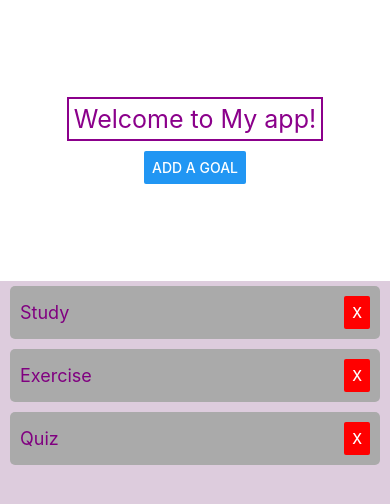
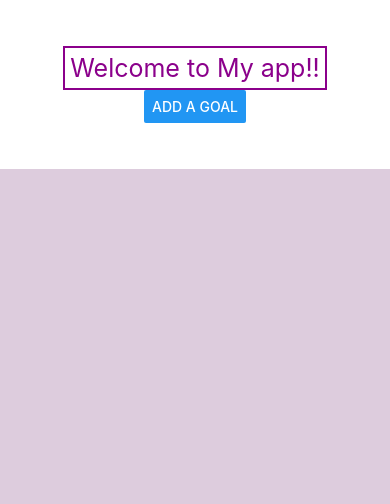
Before and after one commit to YaoyiW27/CS5520, a React Native app: screen / in a window 390 px wide. Shown: the top 504 px of the page. Built offline with nearby package versions, Linux system fonts and the light colour scheme.

Commit message:
debuggeg goalitems scrollview

```diff
--- a/App.js
+++ b/App.js
@@ -1,40 +1,55 @@
 import { StatusBar } from "expo-status-bar";
-import { Button, SafeAreaView, StyleSheet, FlatList, View } from "react-native";
+import {
+  Button,
+  SafeAreaView,
+  ScrollView,
+  StyleSheet,
+  Text,
+  View,
+  FlatList,
+} from "react-native";
 import Header from "./components/Header";
 import { useState } from "react";
 import Input from "./components/Input";
 import GoalItem from "./components/GoalItem";
 
 export default function App() {
+  const [receivedData, setReceivedData] = useState("");
   const [modalVisible, setModalVisible] = useState(false);
-  const [goals, setGoals] = useState([
-    { text: "Study", id: Math.random() },
-    { text: "Exercise", id: Math.random() },
-    { text: "Quiz", id: Math.random() },
-  ]);
-
-  // Handle adding a goal
+  const [goals, setGoals] = useState([]);
+  const appName = "My app!";
+  // update to receive data
   function handleInputData(data) {
-    const newGoal = { text: data, id: Math.random() };
-    setGoals((currentGoals) => [...currentGoals, newGoal]);
+    console.log("App.js ", data);
+    let newGoal = { text: data, id: Math.random() };
+    //make a new obj and store the received data as the obj's text property
+    setGoals((prevGoals) => {
+      return [...prevGoals, newGoal];
+    });
+    // setReceivedData(data);
     setModalVisible(false);
   }
-
-  // Handle deleting a goal
-  function deleteGoal(goalId) {
-    setGoals((currentGoals) => currentGoals.filter((goal) => goal.id !== goalId));
-  }
-
   function dismissModal() {
     setModalVisible(false);
   }
-
+  function handleGoalDelete(deletedId) {
+    setGoals((prevGoals) => {
+      return prevGoals.filter((goalObj) => {
+        return goalObj.id != deletedId;
+      });
+    });
+  }
   return (
     <SafeAreaView style={styles.container}>
       <StatusBar style="auto" />
       <View style={styles.topView}>
-        <Header name="My app!" />
-        <Button title="Add a Goal" onPress={() => setModalVisible(true)} />
+        <Header name={appName}></Header>
+        <Button
+          title="Add a Goal"
+          onPress={function () {
+            setModalVisible(true);
+          }}
+        />
       </View>
       <Input
         textInputFocus={true}
@@ -42,15 +57,24 @@ export default function App() {
         isModalVisible={modalVisible}
         dismissModal={dismissModal}
       />
-
-      <FlatList
-        style={styles.bottomView}
-        data={goals}
-        renderItem={({ item }) => (
-          <GoalItem goal={item} onDelete={deleteGoal} />
-        )}
-        keyExtractor={(item) => item.id.toString()}
-      />
+      <View style={styles.bottomView}>
+        <FlatList
+          contentContainerStyle={styles.scrollViewContainer}
+          data={goals}
+          renderItem={({ item }) => {
+            return <GoalItem deleteHandler={handleGoalDelete} goalObj={item} />;
+          }}
+        />
+        {/* <ScrollView contentContainerStyle={styles.scrollViewContainer}>
+          {goals.map((goalObj) => {
+            return (
+              <View key={goalObj.id} style={styles.textContainer}>
+                <Text style={styles.text}>{goalObj.text}</Text>
+              </View>
+            );
+          })}
+        </ScrollView> */}
+      </View>
     </SafeAreaView>
   );
 }
@@ -59,15 +83,17 @@ const styles = StyleSheet.create({
   container: {
     flex: 1,
     backgroundColor: "#fff",
+    // alignItems: "center",
+    justifyContent: "center",
   },
+  scrollViewContainer: {
+    alignItems: "center",
+  },
+
   topView: {
-    flex: 0.5,
+    flex: 1,
     alignItems: "center",
     justifyContent: "center",
   },
-  bottomView: {
-    flex: 1.5,
-    backgroundColor: "#dcd",
-    paddingHorizontal: 10,
-  },
+  bottomView: { flex: 4, backgroundColor: "#dcd" },
 });
--- a/components/GoalItem.js
+++ b/components/GoalItem.js
@@ -1,28 +1,30 @@
+import { Button, StyleSheet, Text, View } from "react-native";
 import React from "react";
-import { View, Text, StyleSheet, Button } from "react-native";
 
-export default function GoalItem({ goal, onDelete }) {
+export default function GoalItem({ goalObj, deleteHandler }) {
+  function handleDelete() {
+    console.log("deleted");
+    deleteHandler(goalObj.id);
+  }
   return (
-    <View style={styles.goalContainer}>
-      <Text style={styles.goalText}>{goal.text}</Text>
-      <Button title="X" color="red" onPress={() => onDelete(goal.id)} />
+    <View style={styles.textContainer}>
+      <Text style={styles.text}>{goalObj.text}</Text>
+      <Button title="X" color="grey" onPress={handleDelete} />
     </View>
   );
 }
 
 const styles = StyleSheet.create({
-  goalContainer: {
-    flexDirection: "row",
-    justifyContent: "flex-start",
-    alignItems: "center",
-    padding: 10,
-    marginVertical: 5,
+  text: {
+    color: "purple",
+    padding: 5,
+    fontSize: 30,
+  },
+  textContainer: {
     backgroundColor: "#aaa",
     borderRadius: 5,
-  },
-  goalText: {
-    color: "purple",
-    fontSize: 18,
-    flex: 1,
+    marginTop: 50,
+    flexDirection: "row",
+    alignItems: "center",
   },
 });
--- a/components/Header.js
+++ b/components/Header.js
@@ -1,10 +1,11 @@
-import { StyleSheet, Text, View } from "react-native";
+import { StyleSheet, View, Text } from "react-native";
 import React from "react";
 
-export default function Header({ name }) {
+export default function Header({ name, children }) {
   return (
-    <View>
-      <Text style={styles.text}>Welcome to {name}</Text>
+    <View >
+      <Text style={styles.text}>Welcome to {name}!</Text>
+      {children}
     </View>
   );
 }
@@ -16,6 +17,6 @@ const styles = StyleSheet.create({
     borderColor: "darkmagenta",
     borderWidth: 2,
     padding: 5,
-    marginBottom: 10,
+    marginBotton: 10,
   },
 });
--- a/components/Input.js
+++ b/components/Input.js
@@ -1,11 +1,11 @@
 import {
+  Alert,
   Button,
   Modal,
   StyleSheet,
   Text,
   TextInput,
   View,
-  Alert,
   Image,
 } from "react-native";
 import React, { useState } from "react";
@@ -19,17 +19,17 @@ export default function Input({
   const [text, setText] = useState("");
   const [blur, setBlur] = useState(false);
   const minimumChar = 3;
-
   function handleConfirm() {
+    // console.log(text);
     inputHandler(text);
     setText("");
   }
-
   function handleCancel() {
-    Alert.alert("Cancel", "Are you sure you want to cancel?", [
-      { text: "Cancel", style: "cancel" },
+    // hide the modal
+    Alert.alert("Cancel", "Are you sure you want to cancel", [
+      { text: "cancel", style: "cancel" },
       {
-        text: "OK",
+        text: "ok",
         onPress: () => {
           setText("");
           dismissModal();
@@ -37,29 +37,23 @@ export default function Input({
       },
     ]);
   }
-
-  function handleTextChange(changedText) {
-    setText(changedText);
-  }
-
   return (
     <Modal animationType="slide" visible={isModalVisible} transparent={true}>
       <View style={styles.container}>
-        <View style={styles.modalContent}>
-          {/* Network image */}
+        <View style={styles.modalContainer}>
           <Image
             source={{
               uri: "https://cdn-icons-png.flaticon.com/512/2617/2617812.png",
             }}
             style={styles.image}
-            alt="Network image"
+            alt="Image of a an arrow"
           />
-          {/* Local image */}
           <Image
             source={require("../assets/target.png")}
             style={styles.image}
-            alt="Local image"
+            alt="Image of a an arrow"
           />
+
           <TextInput
             autoFocus={textInputFocus}
             placeholder="Type something"
@@ -67,9 +61,15 @@ export default function Input({
             keyboardType="default"
             value={text}
             style={styles.input}
-            onChangeText={handleTextChange}
-            onBlur={() => setBlur(true)}
-            onFocus={() => setBlur(false)}
+            onChangeText={(changedText) => {
+              setText(changedText);
+            }}
+            onBlur={() => {
+              setBlur(true);
+            }}
+            onFocus={() => {
+              setBlur(false);
+            }}
           />
 
           {blur ? (
@@ -79,16 +79,19 @@ export default function Input({
               <Text>Please type more than {minimumChar} characters</Text>
             )
           ) : (
-            text.length > 0 && <Text>{text.length}</Text>
+            text && <Text>{text.length}</Text>
           )}
-
-          <View style={styles.buttonContainer}>
-            <Button
-              title="Confirm"
-              onPress={handleConfirm}
-              disabled={text.length < minimumChar}
-            />
-            <Button title="Cancel" onPress={handleCancel} />
+          <View style={styles.buttonsRow}>
+            <View style={styles.buttonContainer}>
+              <Button title="Cancel" onPress={handleCancel} />
+            </View>
+            <View style={styles.buttonContainer}>
+              <Button
+                disabled={text.length < minimumChar}
+                title="Confirm"
+                onPress={handleConfirm}
+              />
+            </View>
           </View>
         </View>
       </View>
@@ -99,32 +102,25 @@ export default function Input({
 const styles = StyleSheet.create({
   container: {
     flex: 1,
+    // backgroundColor: "white",
+    alignItems: "center",
     justifyContent: "center",
-    alignItems: "center",
-    backgroundColor: "rgba(0, 0, 0, 0.5)",
   },
   input: {
     borderColor: "purple",
     borderWidth: 2,
     padding: 5,
-    marginBottom: 10,
-    width: "80%",
-    textAlign: "center",
+    marginVertical: 10,
+  },
+  modalContainer: {
+    borderRadius: 6,
+    backgroundColor: "#999",
+    alignItems: "center",
   },
   buttonContainer: {
-    flexDirection: "row",
-    justifyContent: "space-around",
-    width: "60%",
+    width: "30%",
+    margin: 10,
   },
-  modalContent: {
-    borderRadius: 6,
-    backgroundColor: "#fff",
-    alignItems: "center",
-    padding: 20,
-  },
-  image: {
-    width: 100,
-    height: 100,
-    marginBottom: 10,
-  },
+  buttonsRow: { flexDirection: "row" },
+  image: { width: 100, height: 100 },
 });
```
